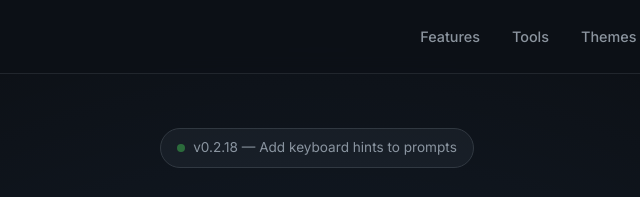
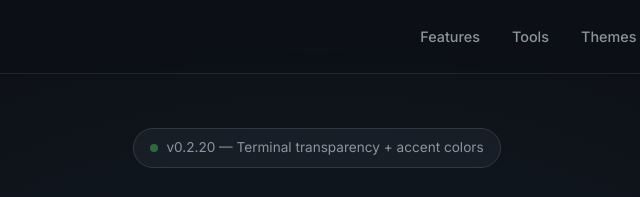
Before and after one commit to codetocloudorg/kodra, a plain HTML site: page index.html in a window 1280 px wide. Shown: the top 197 px of the page, 323-963 px from the left. Drawn offline with Linux system fonts and the light colour scheme.

Commit message:
docs: update index.html version badge to v0.2.20

```diff
--- a/index.html
+++ b/index.html
@@ -1023,7 +1023,7 @@
     <section class="hero">
         <div class="hero-badge">
             <span class="hero-badge-dot"></span>
-            v0.2.18 — Add keyboard hints to prompts
+            v0.2.20 — Terminal transparency + accent colors
         </div>
 
         <pre class="ascii-art">
```
